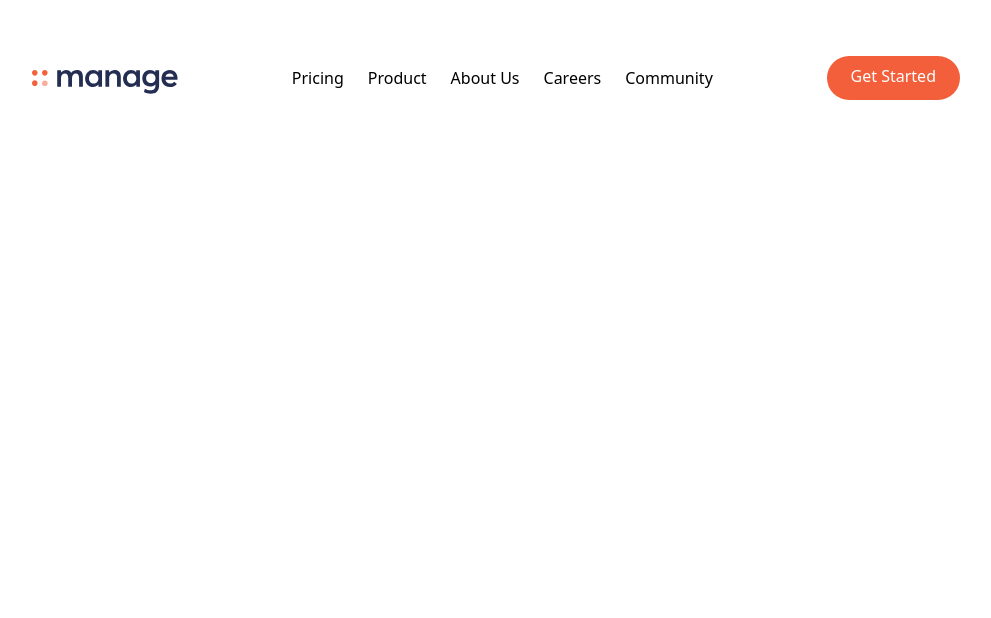
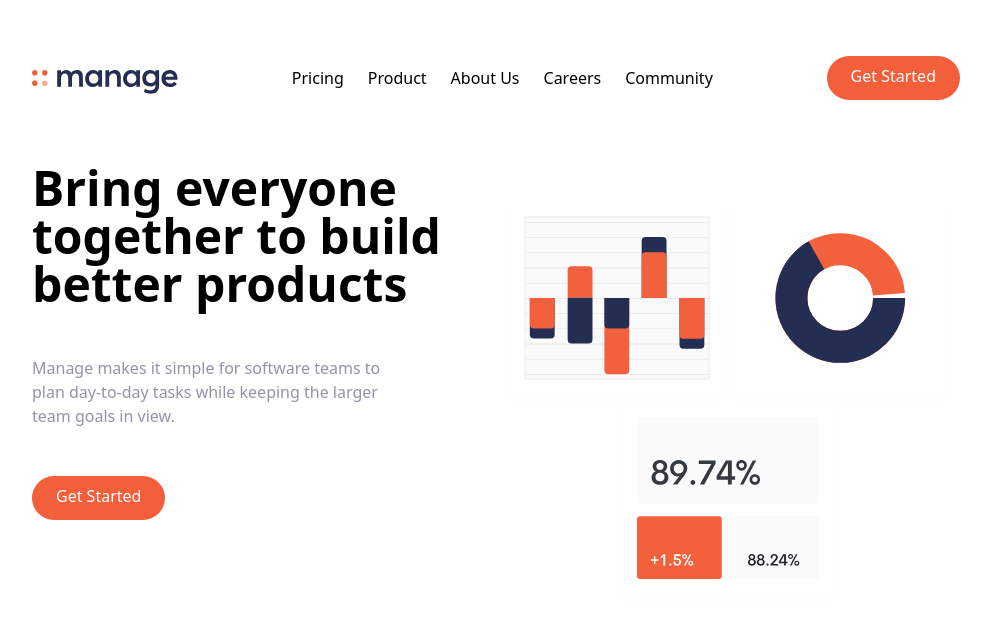
Before and after one commit to yordi68/manage_ui, a React (Vite) app: page / in a window 1280 px wide. Shown: the top 618 px of the page, without its empty margins (144-1135 px from the left). Built offline with nearby package versions, Linux system fonts and the light colour scheme.

Commit message:
Finish hero section

```diff
--- a/src/App.tsx
+++ b/src/App.tsx
@@ -1,11 +1,12 @@
 import Navbar from './components/Navbar';
 import './App.css'
-
+import Hero from './components/Hero';
 function App() {
 
   return (
     <>
       <Navbar />
+      <Hero />
     </>
   )
 }
--- a/src/components/Hero.tsx
+++ b/src/components/Hero.tsx
@@ -1,11 +1,34 @@
 import React from 'react'
+import Illustration from '../assets/illustration-intro.svg';
+
 
 const Hero = () => {
   return (
     <div>
       <div className='container flex flex-col-reverse md:flex-row
       items-center px-6 mx-auto mt-10 space-y-0 md:space-y-0'>
+        <div className='flex flex-col mb-32 space-y-12 md:w-1/2'>
+            <h1 className='max-w-md text-4xl font-bold text-center
+            md:text-5xl md:text-left'
+            >
+                Bring everyone together to build better products
+            </h1>
+            <p className='max-w-sm text-center text-darkGrayishBlue md:text-left'>
+                Manage makes it simple for software teams to plan
+                day-to-day tasks
+                while keeping the larger team goals in view.
+            </p>
 
+            <div className='flex justify-center md:justify-start'>
+                <a href="" className='p-3 px-6 pt-2 text-white bg-brightRed
+                rounded-full baseline hover:bg-brightRedLight'>Get Started</a>
+
+            </div>
+        </div>
+
+        <div className='md:w-1/2'>
+            <img src={Illustration} alt="" />
+        </div>
 
       </div>
     </div>
```
